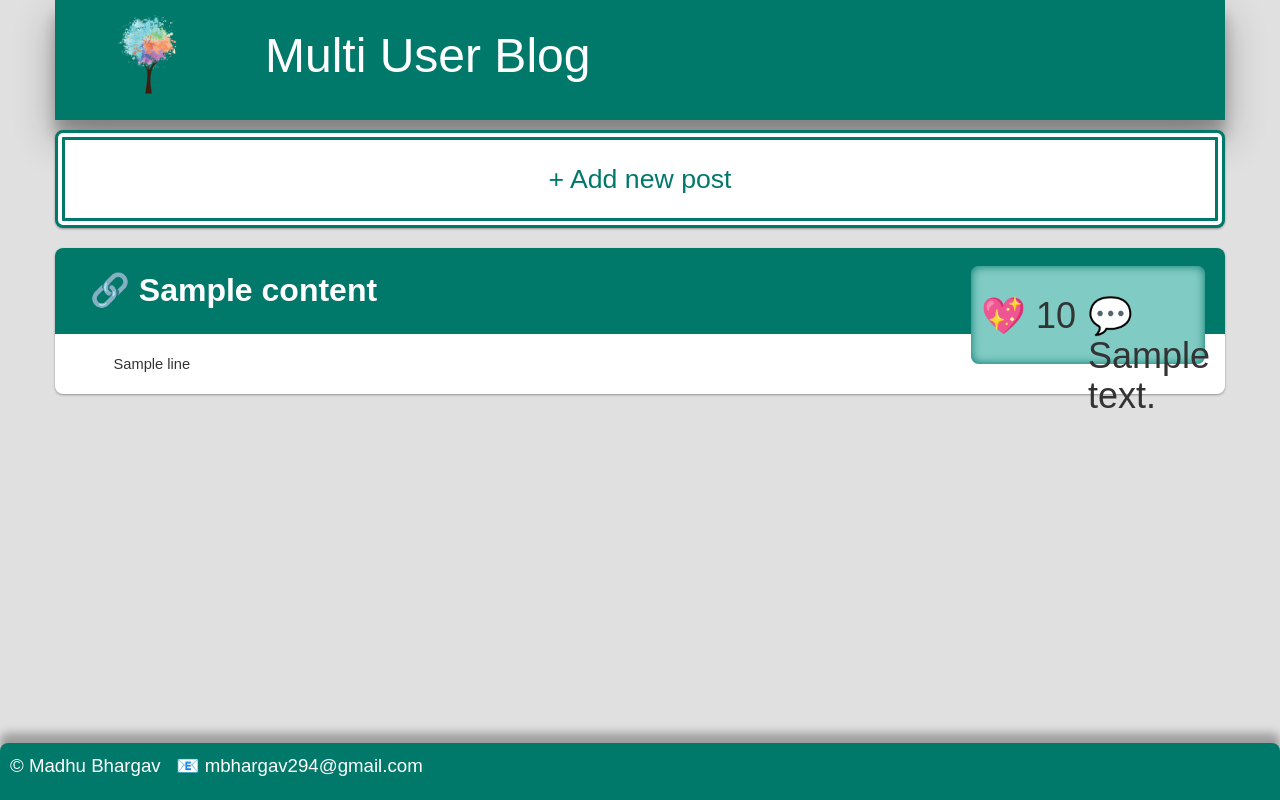
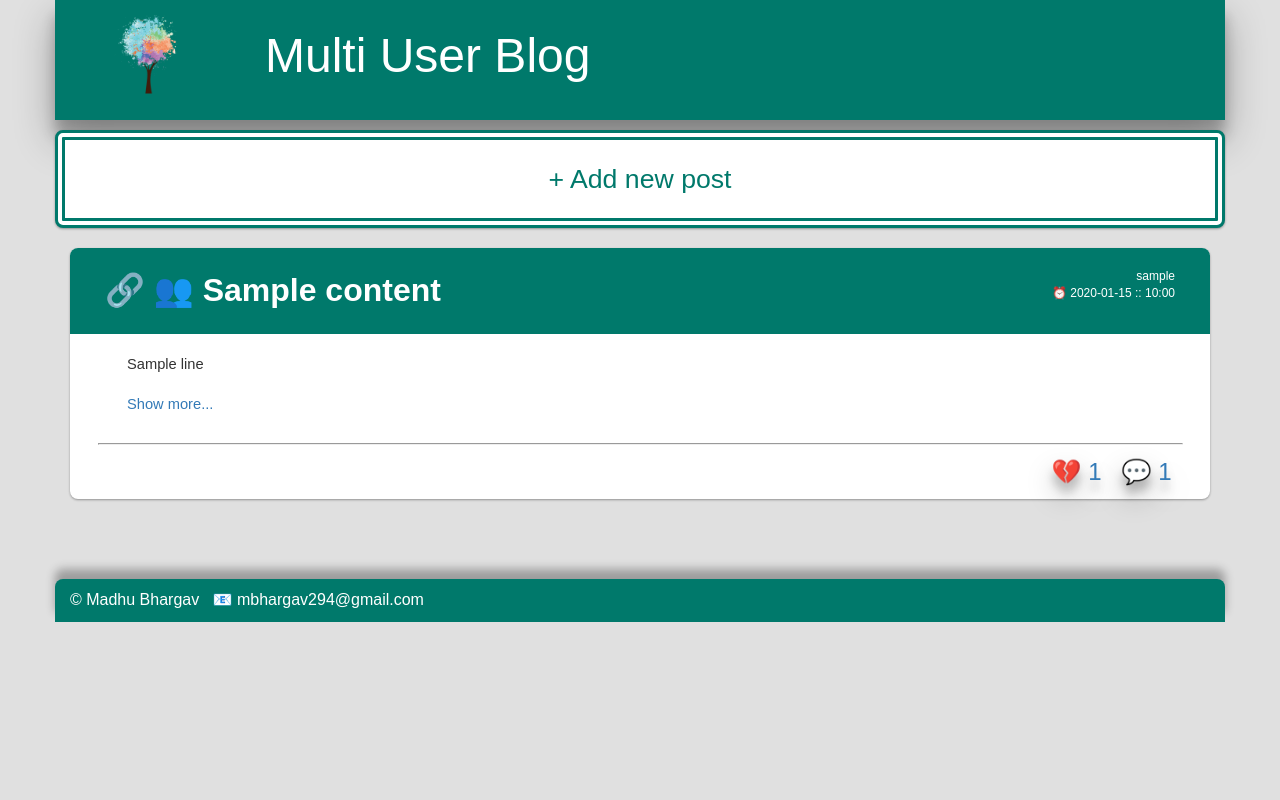
Before and after one commit to mbhargav294/multiuserblog, a Python web app: template templates/welcome.html in a window 1280 px wide. Run offline with Jinja, Linux system fonts and the light colour scheme; the template is opened without the code that fills it: most values are stand-ins (such as "Sample title", 1, 10 or a date in 2020); some web fonts are replaced.

Commit message:
All features added except for edit/delete comments

```diff
--- a/static/css/main.css
+++ b/static/css/main.css
@@ -1,8 +1,6 @@
-* {
-    //border: 1px solid red;
-    transition: all 0.3s cubic-bezier(.25,.8,.25,1);
+html, body {
+    height: 100%;
 }
-
 body {
     margin: 0;
     padding: 0;
@@ -36,6 +34,7 @@ input[type=text], input[type=password], select {
     color: #00796B;
     outline: none;
     text-align: left;
+    transition: all 0.3s cubic-bezier(.25,.8,.25,1);
 }
 
 input[type=submit]{
@@ -74,6 +73,7 @@ textarea {
     box-sizing: border-box;
     color: #00796B;
     outline: none;
+    resize: none;
     text-align: left;
 }
 
@@ -90,54 +90,16 @@ main {
 footer {
     background-color: #00796B;
     color: #FFFFFF;
-    position: fixed;
     text-align: center;
     bottom: 0;
-    font-size: 14pt;
-    padding: 10px;
+    font-size: 12pt;
+    padding: 10px 10px 0 10px;
     border-radius: 8px 8px 0 0;
     display: flex;
     flex-wrap: wrap;
     width: 100%;
     margin-top: 10px;
     box-shadow: 0px -10px 10px rgba(0, 0, 0, 0.30);
-}
-
-#like {
-    height: 48px;
-    width: 50%;
-}
-
-.name {
-    font-size: 8pt;
-}
-
-hr{
-    display: block;
-    margin-top: 0.5em;
-    margin-bottom: 0.5em;
-    margin-left: auto;
-    margin-right: auto;
-    border-style: inset;
-    border-width: 1px;
-}
-
-.comment {
-    padding: 20px;
-    margin: 3px;
-    box-shadow:         inset 0 0 4px #000000;
-    border-radius: 8px;
-    background-color: #FFFFFF;
-}
-
-.likes {
-    width: auto;
-    font-size: 24pt;
-    text-align: right;
-}
-
-.likes:hover {
-    text-shadow: 0 14px 28px rgba(0,0,0,0.25), 0 10px 10px rgba(0,0,0,0.22);
 }
 
 a {
@@ -148,23 +110,68 @@ a:hover {
     text-decoration: none !important;
 }
 
+.disabled {
+   pointer-events: none;
+   cursor: default;
+   user-select: none;
+}
+
+
+hr{
+    display: block;
+    margin-top: 2em;
+    width: 95%;
+    margin-bottom: 0;
+    margin-left: auto;
+    margin-right: auto;
+    border-style: inset;
+    border-width: 1px;
+}
+
+.name {
+    font-size: 8pt;
+}
+
+.comment {
+    width: 90%;
+    margin: 0 auto;
+    padding: 10px;
+}
+
+.likes {
+    width: auto;
+    font-size: 24pt;
+    text-align: right;
+    transition: all 0.3s cubic-bezier(.25,.8,.25,1);
+}
+
+.likes:hover {
+    text-shadow: 0 14px 28px rgba(0,0,0,0.25), 0 10px 10px rgba(0,0,0,0.22);
+}
+
+
 .actions {
-    position: absolute;
-    width: 20%;
-    display: flex;
-    flex-wrap: wrap;
-    background-color: #80CBC4;
-    bottom: 30px;
-    right: 20px;
-    padding: 10px;
-    border-radius: 8px;
+    cursor: default;
+    font-size: 18pt;
+    width: 100%;
+    display: table;
+    table-layout: fixed;
     -webkit-user-select: none;
     -moz-user-select: none;
     -ms-user-select: none;
     user-select: none;
-    -moz-box-shadow:    inset 0 0 10px #00796B;
-    -webkit-box-shadow: inset 0 0 10px #00796B;
-    box-shadow:         inset 0 0 10px #00796B;
+    width: 95%;
+    margin-left: auto;
+    margin-right: auto;
+}
+
+.action {
+    display:table-cell;
+    vertical-align:middle;
+    padding: 10px;
+    text-align:right;
+    transition: all 0.3s cubic-bezier(.25,.8,.25,1);
+    text-shadow: 0 14px 28px rgba(0,0,0,0.25), 0 10px 10px rgba(0,0,0,0.22);
 }
 
 .new-post-title {
@@ -236,11 +243,10 @@ a:hover {
 .card-small {
     background: #FFFFFF;
     border-radius: 8px;
-    position: relative;
     width: 100%;
     margin: 10px auto;
-    padding-bottom: 20px;
     max-height: 550px;
+    transition: all 0.3s cubic-bezier(.25,.8,.25,1);
     box-shadow: 0 1px 3px rgba(0,0,0,0.12), 0 1px 2px rgba(0,0,0,0.24);
 }
 
--- a/templates/index.html
+++ b/templates/index.html
@@ -19,7 +19,7 @@
             <div class="col-lg-3">
                 {% if validUser %}
                     <div class="message">
-                        <b class="welcome">Welcome, {{username}}</b>
+                        <b class="welcome">Welcome, {{user.username}}</b>
                         <br />
                         <a class="logout" href="/logout">logout</a>
                     </div>
@@ -31,8 +31,10 @@
         {% block content %}
         {% endblock %}
     </main>
-    <footer>
-            <p> &copy; Madhu Bhargav &nbsp; 📧 mbhargav294@gmail.com</p>
+    <footer class="container">
+        <div class="row">
+            <p class="col-lg-12"> &copy; Madhu Bhargav &nbsp; 📧 mbhargav294@gmail.com</p>
+        </div>
     </footer>
 </body>
 </html>
--- a/templates/welcome.html
+++ b/templates/welcome.html
@@ -1,5 +1,5 @@
 {% extends "index.html" %}
-{% block title %} {{username}} - MUB {% endblock %}
+{% block title %} {{user.username}} - MUB {% endblock %}
 {% block content %}
         <div class="row">
             <a class="col-lg-12 new-post card-small" href="/newpost">+ Add new post</a>
@@ -11,29 +11,48 @@
             </div>
         {% else %}
             {% for content in contents%}
-                <div class="row">
                     <div class="card-small">
                         <a href="/{{content.key().id()}}" id="{{content.key().id()}}" class="open-post">
                             <div class="individual-title">
-                                <div class="art-subject col-lg-9">🔗 {{content.subject}}</div>
+                                <div class="art-subject col-lg-9">🔗 {%if user.username == content.username%}👤 ✏️{%else%}👥{%endif%} {{content.subject}}</div>
                                 <div class="art-date col-lg-3">
                                     {{content.username}}
                                     <br />
-                                    {{content.created}}
+                                    ⏰{{content.created.strftime(' %Y-%m-%d :: %H:%M')}}
                                 </div>
                             </div>
                         </a>
-                        <p class="big-art-content">
+                        <p class="art-content">
                             {% for line in content.content.splitlines()%}
                                 {{line}}<br />
                             {% endfor %}
                         </p>
-                        <div class="actions">
-                            <h1 id="like"/> 💖 {{content.likes}} </h1>
-                            <h1 id="like"/>💬 {{content.comments}}</h1>
+                        <br />
+                        <a href="/{{content.key().id()}}" class="art-content">Show more...</a>
+                        <hr />
+                        <div class="actions" id="{{content.key().id()}}likes">
+                            <div class="action"/>
+                                <div class="
+                                {%if content.userid|string() == user.key().id()|string() %}
+                                    disabled
+                                {% endif %}" >
+                                    <a href="/{{content.key().id()}}/like">
+                                        {% if user.key().id() in content.likeslist %}
+                                            💖
+                                        {% else %}
+                                            {%if content.userid|string() == user.key().id()|string() %}
+                                                Likes -
+                                            {%else%}
+                                                💔
+                                            {%endif%}
+                                        {% endif %}
+                                        {{content.likeslist|length}}
+                                    </a>
+                                    <a>&nbsp; 💬 {{content.commentlist|length}}</a>
+                                </div>
+                            </div>
                         </div>
                     </div>
-                </div>
             {% endfor %}
         {% endif %}
 {% endblock %}
```
Also changed, not shown: main.py (+174 -50 lines), templates/article.html (+35 -10 lines), templates/editpost.html (added, +25 -0 lines), 1 other file.
